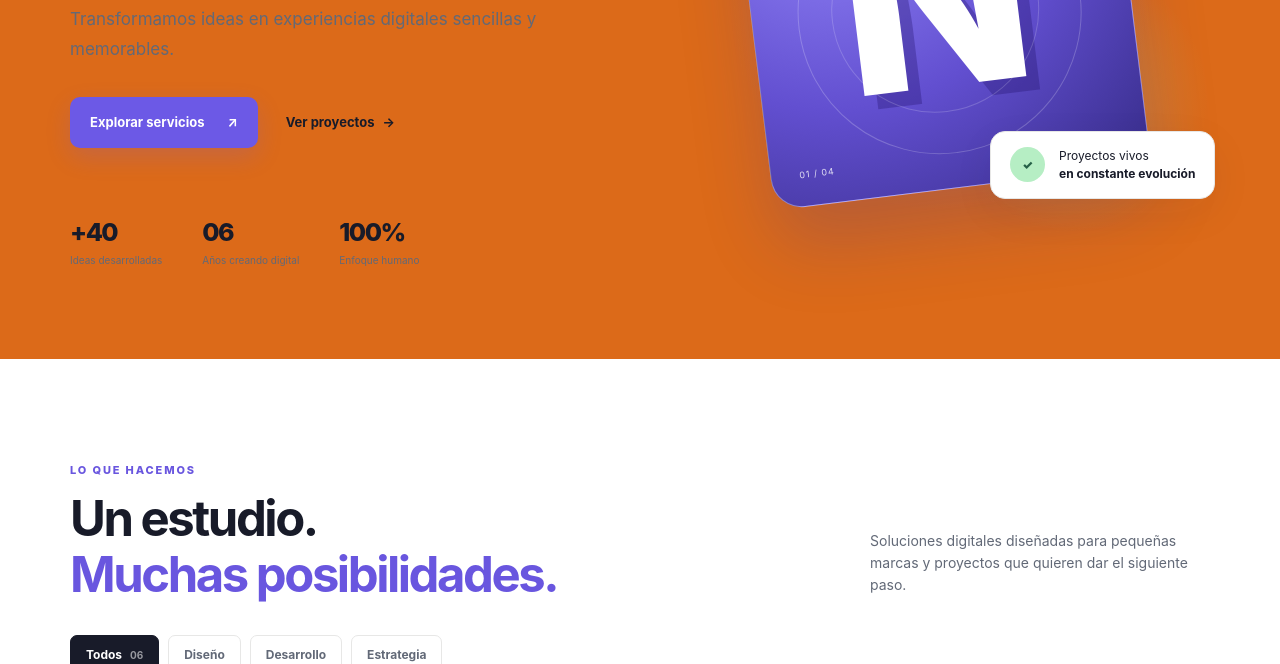
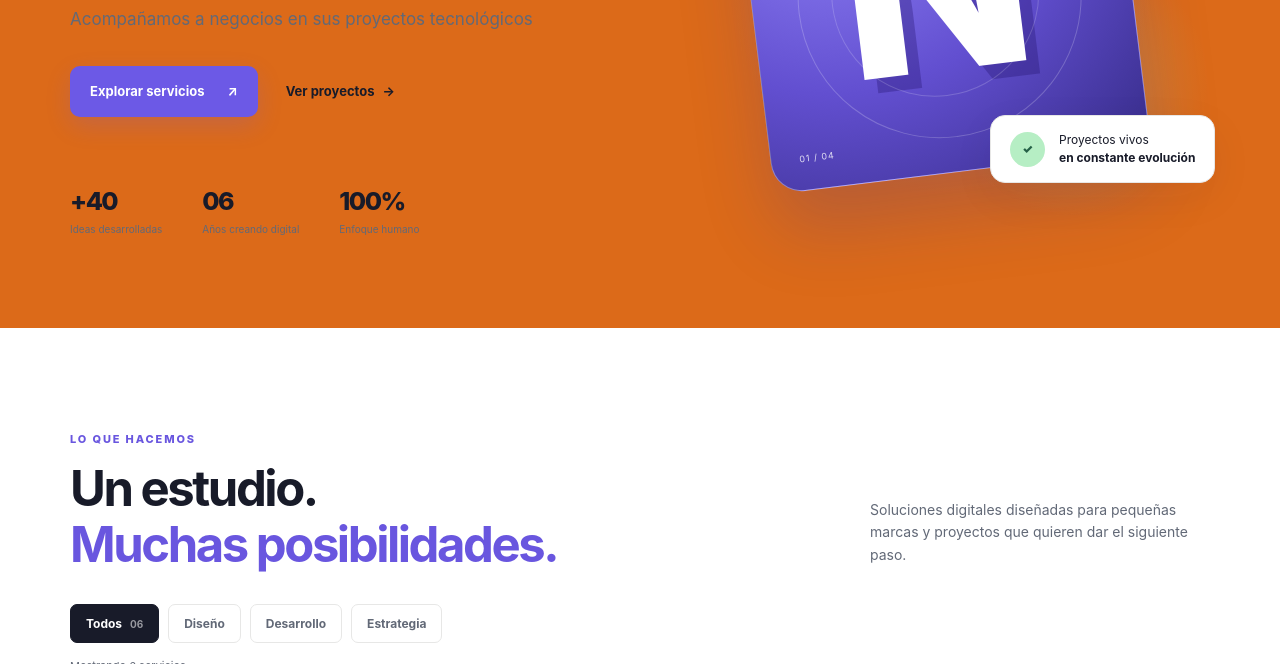
Before and after one commit to Darez06/ut6-coello-dayron, a plain HTML site: page index.html in a window 1280 px wide. Shown: the part 436-1100 px from the top of the page. Drawn offline with Linux system fonts and the light colour scheme.

Commit message:
content: renovar mensaje de portada

```diff
--- a/index.html
+++ b/index.html
@@ -39,7 +39,7 @@
         <div class="hero-contenido">
           <p class="eyebrow"><span class="punto-estado"></span> ESTUDIO DIGITAL INDEPENDIENTE</p>
           <h1 id="titulo-portada">Ideas que se convierten en <span class="texto-acento">experiencias.</span></h1>
-          <p id="mensaje-portada">Transformamos ideas en experiencias digitales sencillas y memorables.</p>
+          <p id="mensaje-portada">Acompañamos a negocios en sus proyectos tecnológicos</p>
           <div class="acciones-hero">
             <a class="boton boton-principal" href="#servicios">Explorar servicios <span aria-hidden="true">↗</span></a>
             <a class="enlace-fino" href="#proyectos">Ver proyectos <span aria-hidden="true">→</span></a>
```
